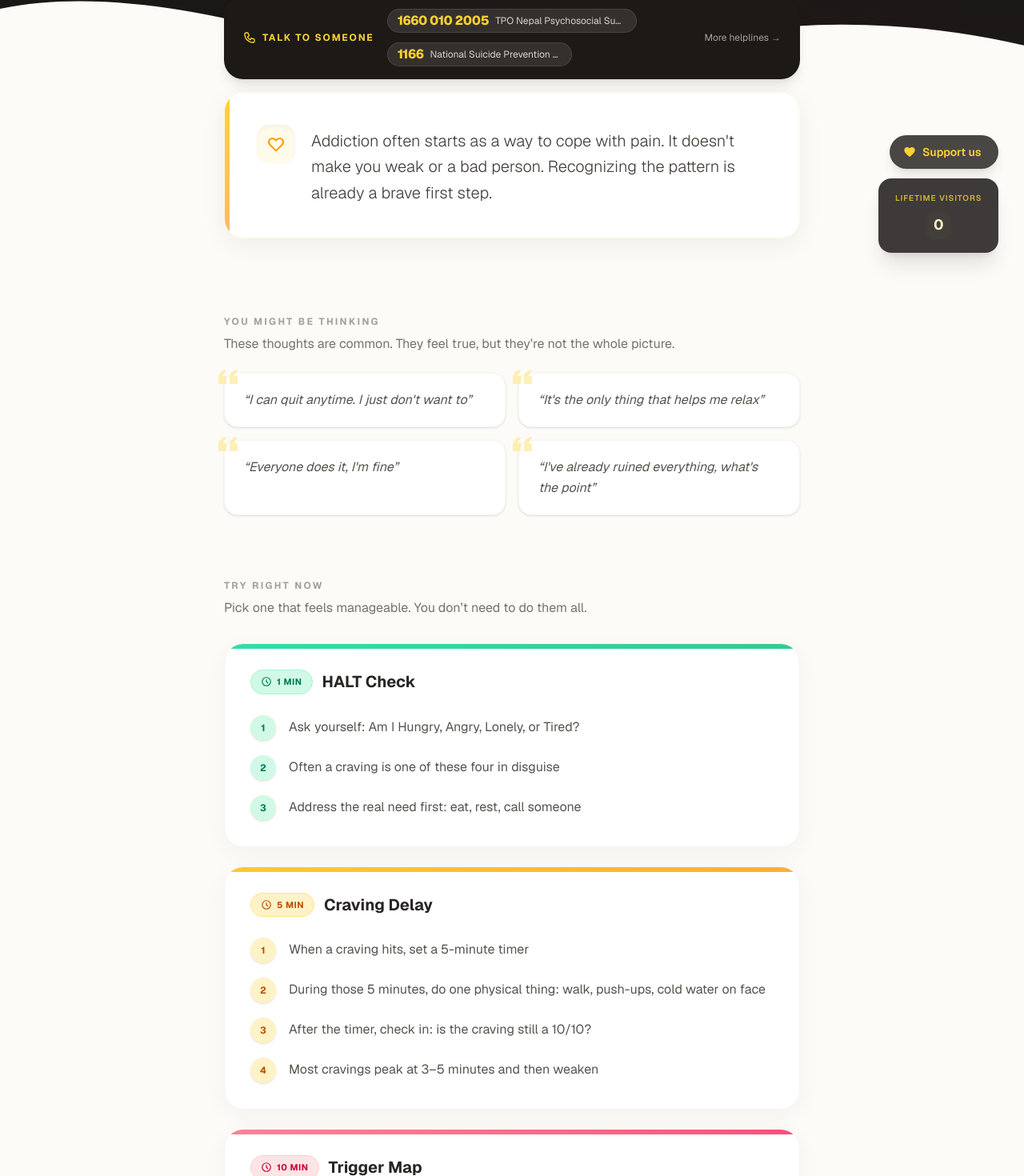
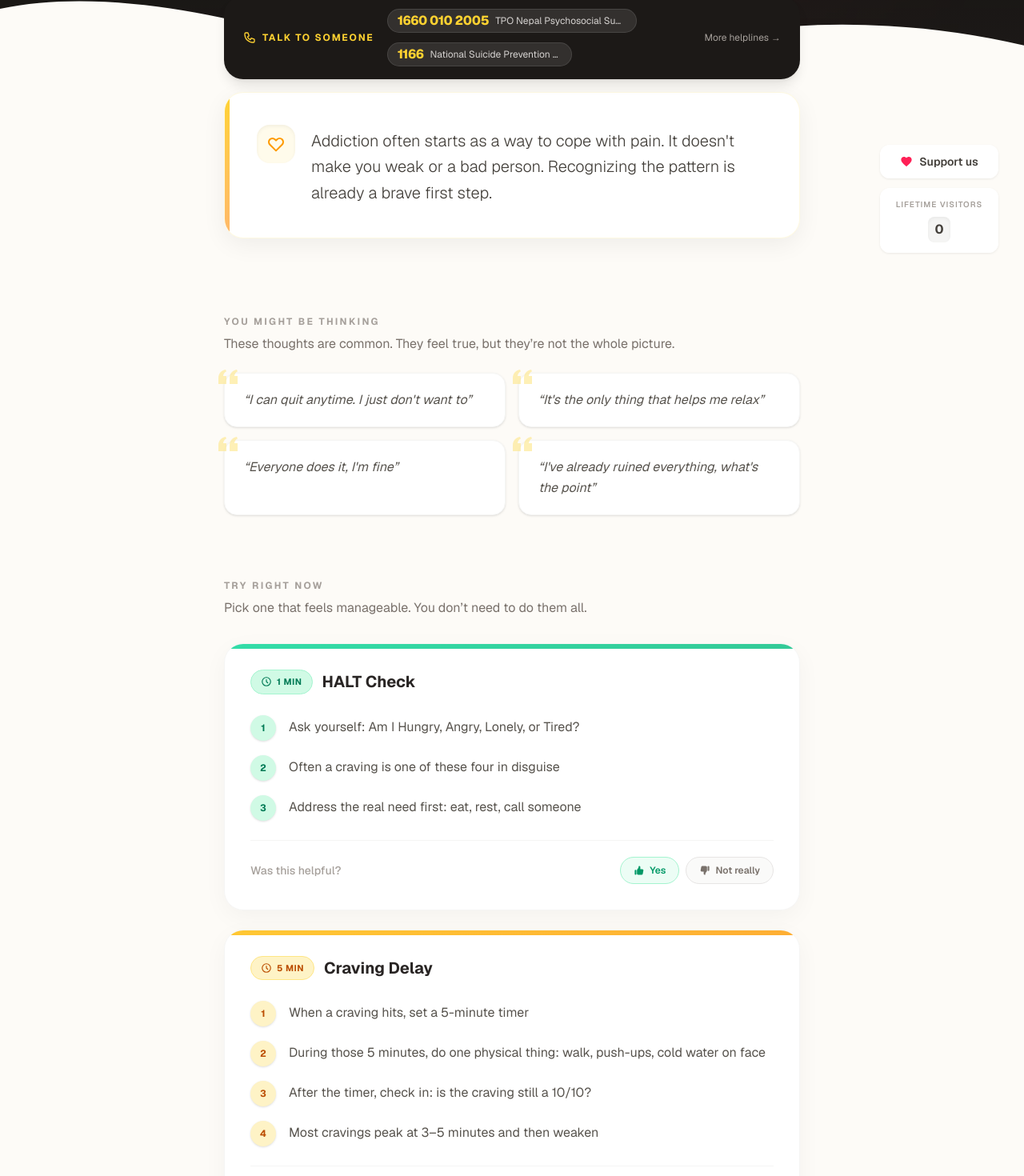
Before and after one commit to kincsolutions-art/manassetu, a Next.js app: page /resources/addiction in a window 1280 px wide. Shown: the part 452-1922 px from the top of the page at 80% size. Built offline with nearby package versions, Linux system fonts and the light colour scheme; no server answers; the database is empty.

Commit message:
feedback

```diff
--- /dev/null
+++ b/app/api/feedback/route.ts
@@ -0,0 +1,56 @@
+import { NextRequest, NextResponse } from "next/server";
+import { Redis } from "@upstash/redis";
+
+const redis = new Redis({
+  url: process.env.UPSTASH_REDIS_REST_URL!,
+  token: process.env.UPSTASH_REDIS_REST_TOKEN!,
+});
+
+function keys(toolId: string) {
+  const safe = toolId.replace(/[^a-zA-Z0-9_-]/g, "_");
+  return {
+    yes: `manassetu:feedback:${safe}:yes`,
+    no: `manassetu:feedback:${safe}:no`,
+  };
+}
+
+async function getCounts(k: { yes: string; no: string }) {
+  const [yes, no] = await Promise.all([
+    redis.get<number>(k.yes),
+    redis.get<number>(k.no),
+  ]);
+  return { yes: Math.max(yes ?? 0, 0), no: Math.max(no ?? 0, 0) };
+}
+
+export async function GET(req: NextRequest) {
+  const toolId = req.nextUrl.searchParams.get("tool");
+  if (!toolId) return NextResponse.json({ yes: 0, no: 0 });
+
+  try {
+    return NextResponse.json(await getCounts(keys(toolId)));
+  } catch {
+    return NextResponse.json({ yes: 0, no: 0 });
+  }
+}
+
+export async function POST(req: NextRequest) {
+  try {
+    const { tool, vote, undo } = await req.json();
+    if (!tool || (vote !== "yes" && vote !== "no")) {
+      return NextResponse.json({ error: "Invalid" }, { status: 400 });
+    }
+
+    const k = keys(tool);
+    const key = vote === "yes" ? k.yes : k.no;
+
+    if (undo) {
+      await redis.decr(key);
+    } else {
+      await redis.incr(key);
+    }
+
+    return NextResponse.json(await getCounts(k));
+  } catch {
+    return NextResponse.json({ yes: 0, no: 0 });
+  }
+}
--- a/components/FloatingWidgets.tsx
+++ b/components/FloatingWidgets.tsx
@@ -8,12 +8,12 @@ export function FloatingWidgets() {
   const { lang } = useLang();
 
   return (
-    <div className="fixed bottom-6 right-6 md:bottom-8 md:right-8 z-50 flex flex-col items-end gap-3 animate-fade-in [animation-delay:1.5s] opacity-0">
+    <div className="fixed bottom-6 right-6 md:bottom-8 md:right-8 z-50 flex flex-col items-end gap-3 w-[148px] animate-fade-in [animation-delay:1.5s] opacity-0">
       <Link
         href="/donate"
-        className="inline-flex items-center gap-2 bg-stone-900/80 hover:bg-stone-900 backdrop-blur-md text-amber-300 hover:text-amber-200 text-sm font-semibold pl-4 pr-5 py-2.5 rounded-full border border-stone-700/50 shadow-lg transition-all duration-300 hover:shadow-xl animate-float"
+        className="w-full inline-flex items-center justify-center gap-2 bg-white/95 hover:bg-white backdrop-blur-md text-stone-700 hover:text-amber-600 text-sm font-semibold py-2.5 rounded-xl border border-white/40 shadow-[0_1px_3px_rgba(0,0,0,0.08)] hover:shadow-md transition-all duration-300"
       >
-        <svg className="w-4 h-4" fill="currentColor" viewBox="0 0 24 24">
+        <svg className="w-4 h-4 text-rose-500" fill="currentColor" viewBox="0 0 24 24">
           <path d="M12 21.35l-1.45-1.32C5.4 15.36 2 12.28 2 8.5 2 5.42 4.42 3 7.5 3c1.74 0 3.41.81 4.5 2.09C13.09 3.81 14.76 3 16.5 3 19.58 3 22 5.42 22 8.5c0 3.78-3.4 6.86-8.55 11.54L12 21.35z" />
         </svg>
         {lang === "np" ? "सहयोग गर्नुहोस्" : "Support us"}
--- a/components/ResourcePage.tsx
+++ b/components/ResourcePage.tsx
@@ -4,6 +4,7 @@ import Link from "next/link";
 import type { Resource } from "@/data/resources";
 import { helplines } from "@/data/helplines";
 import { TopicNav } from "@/components/TopicNav";
+import { ToolFeedback } from "@/components/ToolFeedback";
 import { Header } from "@/components/Header";
 import { Footer } from "@/components/Footer";
 import { FloatingWidgets } from "@/components/FloatingWidgets";
@@ -87,10 +88,12 @@ function ToolCard({
   tool,
   index,
   isNp,
+  slug,
 }: {
   tool: Resource["tools"][number];
   index: number;
   isNp: boolean;
+  slug: string;
 }) {
   const config = durationConfig[tool.duration];
   const steps = (isNp && tool.stepsNp) || tool.steps;
@@ -128,6 +131,7 @@ function ToolCard({
             </li>
           ))}
         </ol>
+        <ToolFeedback toolId={`${slug}--${tool.title.toLowerCase().replace(/\s+/g, "-")}`} />
       </div>
     </div>
   );
@@ -283,7 +287,7 @@ export function ResourcePage({ resource }: { resource: Resource }) {
             </div>
             <div className="space-y-6">
               {resource.tools.map((tool, i) => (
-                <ToolCard key={tool.title} tool={tool} index={i} isNp={isNp} />
+                <ToolCard key={tool.title} tool={tool} index={i} isNp={isNp} slug={resource.slug} />
               ))}
             </div>
           </section>
--- /dev/null
+++ b/components/ToolFeedback.tsx
@@ -0,0 +1,139 @@
+"use client";
+
+import { useEffect, useState } from "react";
+import { useLang } from "./LanguageContext";
+
+const t = {
+  en: {
+    question: "Was this helpful?",
+    yes: "Yes",
+    no: "Not really",
+    thanks: "Thanks for your feedback!",
+    undo: "Undo",
+  },
+  np: {
+    question: "यो उपयोगी भयो?",
+    yes: "भयो",
+    no: "भएन",
+    thanks: "प्रतिक्रियाको लागि धन्यवाद!",
+    undo: "फिर्ता",
+  },
+};
+
+function postFeedback(tool: string, vote: string, undo?: boolean) {
+  return fetch("/api/feedback", {
+    method: "POST",
+    headers: { "Content-Type": "application/json" },
+    body: JSON.stringify({ tool, vote, ...(undo ? { undo: true } : {}) }),
+  })
+    .then((r) => r.json())
+    .catch(() => null);
+}
+
+export function ToolFeedback({ toolId }: { toolId: string }) {
+  const { lang } = useLang();
+  const s = t[lang];
+  const [counts, setCounts] = useState({ yes: 0, no: 0 });
+  const [voted, setVoted] = useState<"yes" | "no" | null>(null);
+
+  useEffect(() => {
+    const stored = localStorage.getItem(`feedback:${toolId}`);
+    if (stored === "yes" || stored === "no") setVoted(stored);
+
+    fetch(`/api/feedback?tool=${encodeURIComponent(toolId)}`)
+      .then((r) => r.json())
+      .then((d) => setCounts({ yes: d.yes, no: d.no }))
+      .catch(() => {});
+  }, [toolId]);
+
+  const vote = (v: "yes" | "no") => {
+    if (voted) return;
+    setVoted(v);
+    localStorage.setItem(`feedback:${toolId}`, v);
+    setCounts((prev) => ({ ...prev, [v]: prev[v] + 1 }));
+    postFeedback(toolId, v).then((d) => { if (d) setCounts({ yes: d.yes, no: d.no }); });
+  };
+
+  const undo = () => {
+    if (!voted) return;
+    const prev = voted;
+    setVoted(null);
+    localStorage.removeItem(`feedback:${toolId}`);
+    setCounts((c) => ({ ...c, [prev]: Math.max(c[prev] - 1, 0) }));
+    postFeedback(toolId, prev, true).then((d) => { if (d) setCounts({ yes: d.yes, no: d.no }); });
+  };
+
+  const total = counts.yes + counts.no;
+  const yesPercent = total > 0 ? Math.round((counts.yes / total) * 100) : 0;
+
+  return (
+    <div className="border-t border-stone-100 pt-5 mt-2">
+      {voted ? (
+        <div className="flex flex-col sm:flex-row items-start sm:items-center justify-between gap-3">
+          <div className="flex items-center gap-3">
+            <p className="text-stone-400 text-sm font-medium">{s.thanks}</p>
+            <button
+              onClick={undo}
+              className="text-xs text-stone-400 hover:text-amber-600 underline underline-offset-2 transition-colors"
+            >
+              {s.undo}
+            </button>
+          </div>
+          <div className="flex items-center gap-3">
+            <div className="flex items-center gap-4 text-xs text-stone-400">
+              <span className="inline-flex items-center gap-1.5">
+                <svg className="w-3.5 h-3.5 text-emerald-500" fill="currentColor" viewBox="0 0 20 20">
+                  <path d="M2 10.5a1.5 1.5 0 113 0v6a1.5 1.5 0 01-3 0v-6zM6 10.333v5.43a2 2 0 001.106 1.79l.05.025A4 4 0 008.943 18h5.416a2 2 0 001.962-1.608l1.2-6A2 2 0 0015.56 8H12V4a2 2 0 00-2-2 1 1 0 00-1 1v.667a4 4 0 01-.8 2.4L6.8 7.933a4 4 0 00-.8 2.4z" />
+                </svg>
+                <span className="font-semibold text-stone-500">{counts.yes}</span>
+              </span>
+              <span className="inline-flex items-center gap-1.5">
+                <svg className="w-3.5 h-3.5 text-stone-300" fill="currentColor" viewBox="0 0 20 20">
+                  <path d="M18 9.5a1.5 1.5 0 11-3 0v-6a1.5 1.5 0 013 0v6zM14 9.667v-5.43a2 2 0 00-1.106-1.79l-.05-.025A4 4 0 0011.057 2H5.64a2 2 0 00-1.962 1.608l-1.2 6A2 2 0 004.44 12H8v4a2 2 0 002 2 1 1 0 001-1v-.667a4 4 0 01.8-2.4l1.4-1.866a4 4 0 00.8-2.4z" />
+                </svg>
+                <span className="font-semibold text-stone-500">{counts.no}</span>
+              </span>
+            </div>
+            {total > 0 && (
+              <div className="flex items-center gap-2">
+                <div className="w-16 h-1.5 rounded-full bg-stone-100 overflow-hidden">
+                  <div
+                    className="h-full rounded-full bg-emerald-400 transition-all duration-500"
+                    style={{ width: `${yesPercent}%` }}
+                  />
+                </div>
+                <span className="text-[11px] font-semibold text-stone-400">{yesPercent}%</span>
+              </div>
+            )}
+          </div>
+        </div>
+      ) : (
+        <div className="flex flex-col sm:flex-row items-start sm:items-center justify-between gap-3">
+          <p className="text-stone-400 text-sm font-medium">{s.question}</p>
+          <div className="flex items-center gap-2">
+            <button
+              onClick={() => vote("yes")}
+              className="inline-flex items-center gap-1.5 px-4 py-2 rounded-full text-xs font-semibold bg-emerald-50 text-emerald-600 border border-emerald-200 hover:bg-emerald-100 transition-colors"
+            >
+              <svg className="w-3.5 h-3.5" fill="currentColor" viewBox="0 0 20 20">
+                <path d="M2 10.5a1.5 1.5 0 113 0v6a1.5 1.5 0 01-3 0v-6zM6 10.333v5.43a2 2 0 001.106 1.79l.05.025A4 4 0 008.943 18h5.416a2 2 0 001.962-1.608l1.2-6A2 2 0 0015.56 8H12V4a2 2 0 00-2-2 1 1 0 00-1 1v.667a4 4 0 01-.8 2.4L6.8 7.933a4 4 0 00-.8 2.4z" />
+              </svg>
+              {s.yes}
+              {counts.yes > 0 && <span className="text-emerald-400 font-bold">{counts.yes}</span>}
+            </button>
+            <button
+              onClick={() => vote("no")}
+              className="inline-flex items-center gap-1.5 px-4 py-2 rounded-full text-xs font-semibold bg-stone-50 text-stone-500 border border-stone-200 hover:bg-stone-100 transition-colors"
+            >
+              <svg className="w-3.5 h-3.5" fill="currentColor" viewBox="0 0 20 20">
+                <path d="M18 9.5a1.5 1.5 0 11-3 0v-6a1.5 1.5 0 013 0v6zM14 9.667v-5.43a2 2 0 00-1.106-1.79l-.05-.025A4 4 0 0011.057 2H5.64a2 2 0 00-1.962 1.608l-1.2 6A2 2 0 004.44 12H8v4a2 2 0 002 2 1 1 0 001-1v-.667a4 4 0 01.8-2.4l1.4-1.866a4 4 0 00.8-2.4z" />
+              </svg>
+              {s.no}
+              {counts.no > 0 && <span className="text-stone-400 font-bold">{counts.no}</span>}
+            </button>
+          </div>
+        </div>
+      )}
+    </div>
+  );
+}
--- a/components/VisitorCounter.tsx
+++ b/components/VisitorCounter.tsx
@@ -32,8 +32,8 @@ export function VisitorCounter() {
   const digits = count.toLocaleString().split("");
 
   return (
-    <div className="bg-stone-800/90 backdrop-blur-md rounded-2xl px-5 py-4 border border-stone-700/50 shadow-xl animate-float">
-      <p className="text-amber-300/80 text-[10px] font-semibold tracking-widest uppercase mb-2 text-center">
+    <div className="w-full bg-white/95 backdrop-blur-md rounded-xl px-4 py-3 border border-white/40 shadow-[0_1px_3px_rgba(0,0,0,0.08)]">
+      <p className="text-stone-400 text-[10px] font-semibold tracking-widest uppercase mb-2 text-center">
         Lifetime Visitors
       </p>
       <div className="flex items-center justify-center gap-1" aria-label={`${count} lifetime visitors`}>
@@ -42,8 +42,8 @@ export function VisitorCounter() {
             key={i}
             className={`inline-flex items-center justify-center font-bold transition-all duration-300 ${
               d === ","
-                ? "w-2 text-amber-200/60 text-sm"
-                : "w-8 h-9 rounded-lg bg-stone-700/80 text-amber-100 text-lg shadow-inner"
+                ? "w-2 text-stone-300 text-sm"
+                : "w-7 h-8 rounded-lg bg-stone-100 text-stone-700 text-base shadow-inner"
             }`}
           >
             {d}
```
Also changed, not shown: app/api/visitors/route.ts (line endings or trailing spaces).
